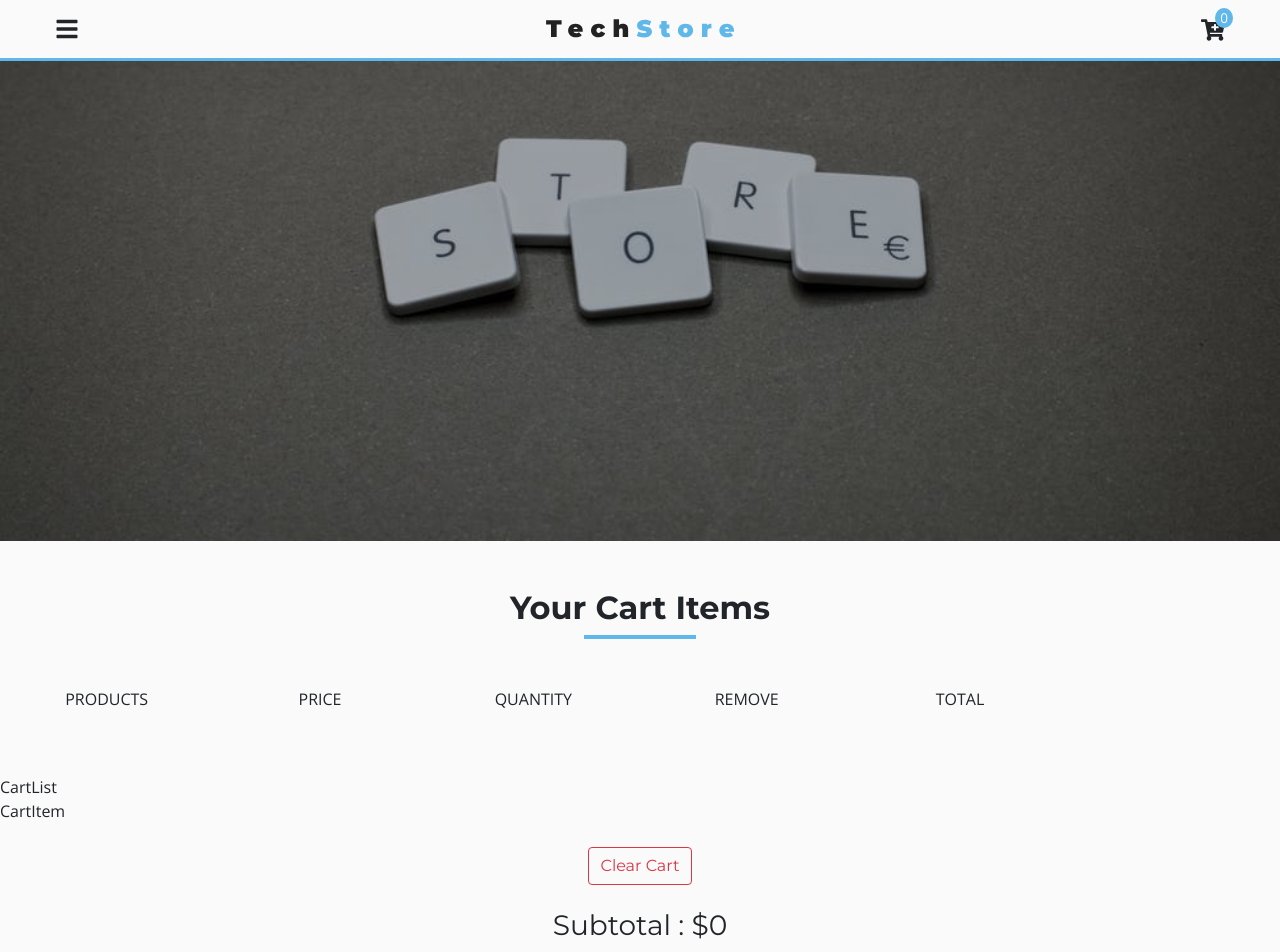
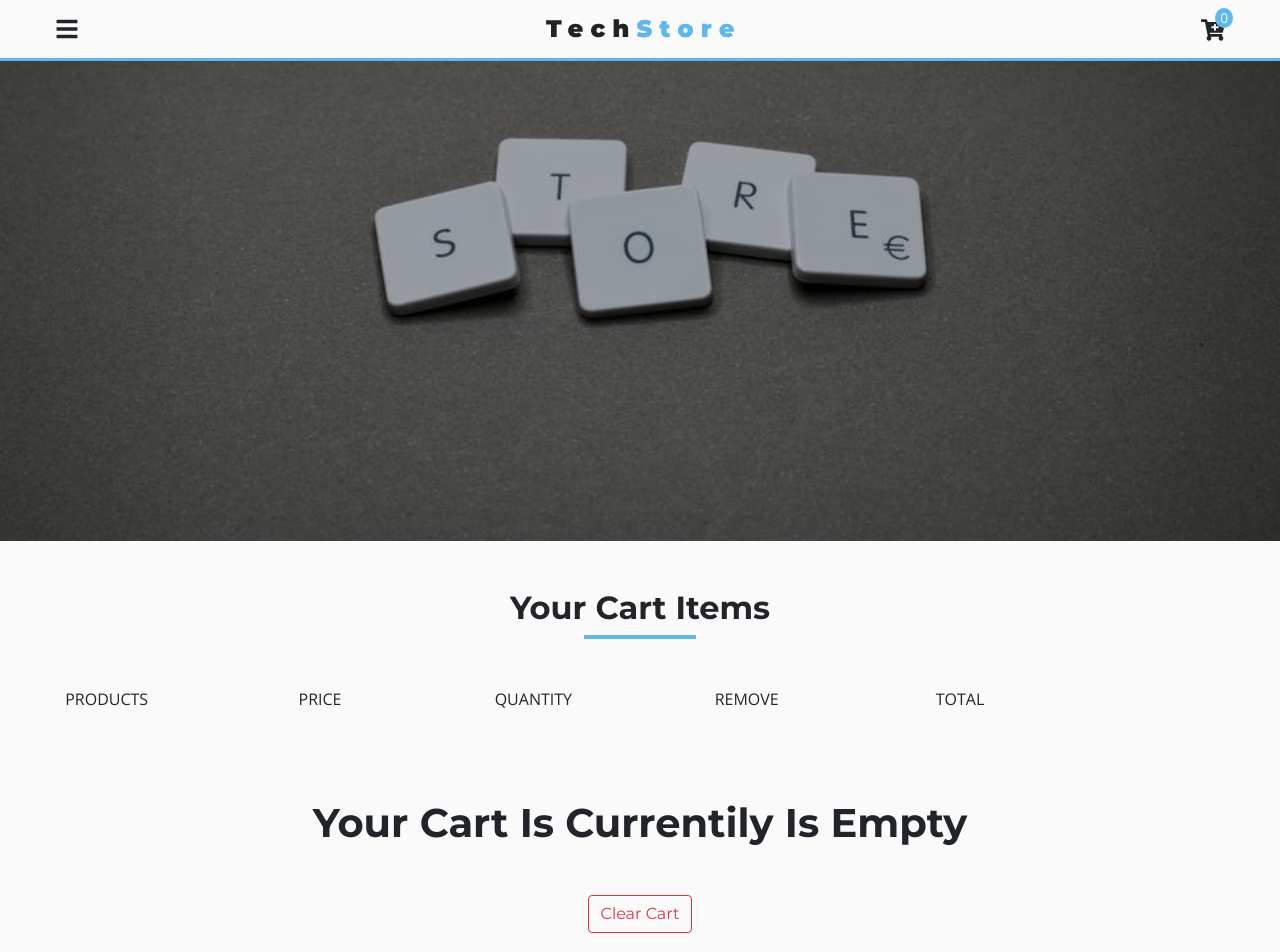
Before and after one commit to alinguru/react-tech-store, a React (Create React App) app: page /cart in a window 1280 px wide. Shown: the top 952 px of the page. Built offline with nearby package versions, Linux system fonts and the light colour scheme.

Commit message:
CartList and context

```diff
--- a/src/components/CartPage/CartList.js
+++ b/src/components/CartPage/CartList.js
@@ -1,10 +1,39 @@
 import React from "react";
+import { ProductConsumer } from "../../context";
 import CartItem from "./CartItem";
 export default function CartLIst() {
   return (
-    <div>
-      CartList
-      <CartItem />
+    <div className="container-fluid">
+      {/* row */}
+      <div className="row">
+        <div className="col">
+          <ProductConsumer>
+            {value => {
+              const { cart, increment, decrement, removeItem } = value;
+              if (cart.length === 0) {
+                return (
+                  <h1 className="text-title text-center my-4">
+                    your cart is currentily is empty
+                  </h1>
+                );
+              }
+              return (
+                <>
+                  {cart.map(item => (
+                    <CartItem
+                      key={item.id}
+                      cartItem={item}
+                      increment={increment}
+                      decrement={decrement}
+                      removeItem={removeItem}
+                    />
+                  ))}
+                </>
+              );
+            }}
+          </ProductConsumer>
+        </div>
+      </div>
     </div>
   );
 }
--- a/src/context/context.js
+++ b/src/context/context.js
@@ -15,7 +15,7 @@ class ProductProvider extends Component {
     cartItems: 0,
     cartSubTotal: 0,
     cartTax: 0,
-    carTotal: 0,
+    cartTotal: 0,
     storeProducts: [],
     filteredProducts: [],
     featuredProducts: [],
@@ -97,7 +97,7 @@ class ProductProvider extends Component {
       cartItems: totals.cartItems,
       cartSubTotal: totals.subTotal,
       cartTax: totals.tax,
-      carTotal: totals.total
+      cartTotal: totals.total
     });
   };
   // sync storage
```
